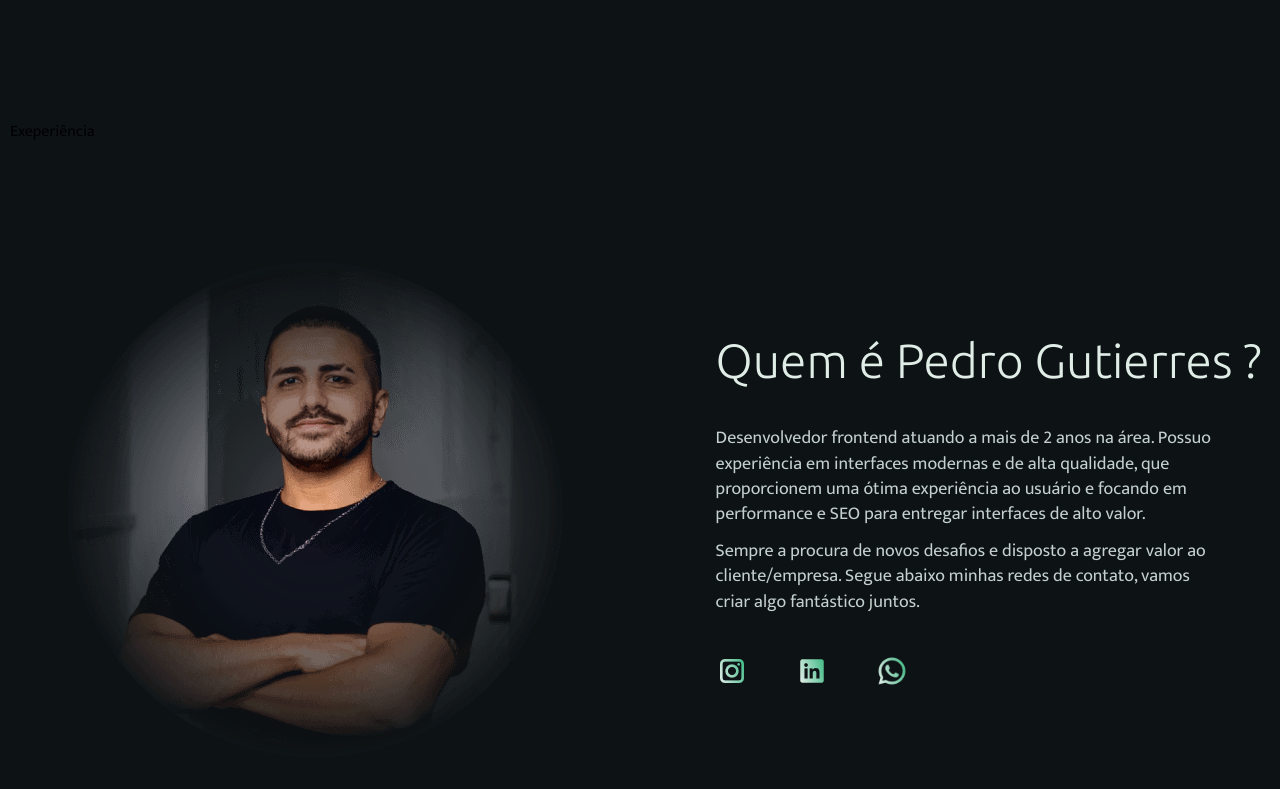
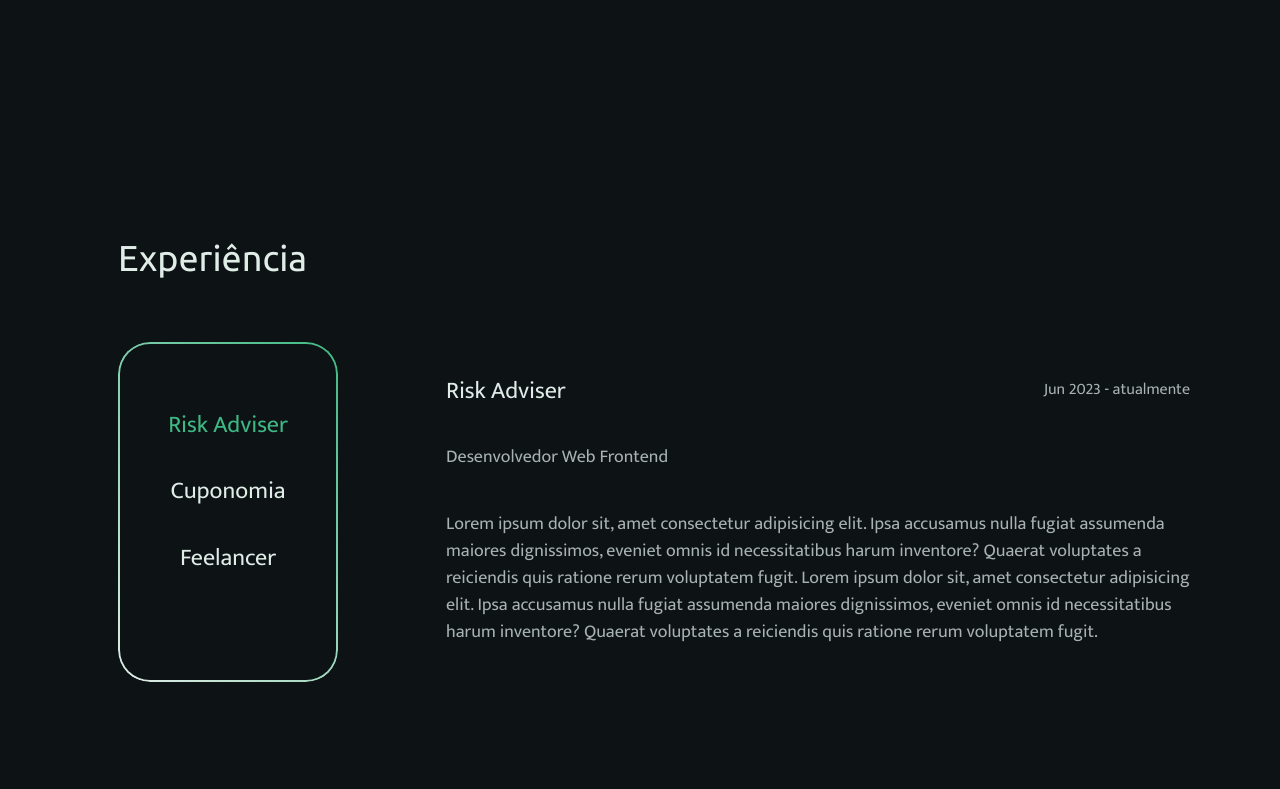
Before and after one commit to pedrogutierresbr/portfolio, a Vue app: page / in a window 1280 px wide. Shown: the part 1911-2700 px from the top of the page. Built offline with nearby package versions, Linux system fonts and the light colour scheme.

Commit message:
added scss and created style to experience fold

```diff
--- a/package.json
+++ b/package.json
@@ -21,6 +21,8 @@
     "@vue/cli-service": "~5.0.0",
     "eslint": "^7.32.0",
     "eslint-plugin-vue": "^8.0.3",
+    "node-sass": "^9.0.0",
+    "sass-loader": "^13.3.2",
     "vue-template-compiler": "^2.6.14"
   },
   "eslintConfig": {
--- a/src/components/AboutComponent.vue
+++ b/src/components/AboutComponent.vue
@@ -45,7 +45,7 @@
 
 <style scoped>
 	#about {
-		padding: 110px 0;
+		padding: 120px 0;
 		display: flex;
 		justify-content: space-between;
 		align-items: center;
--- a/src/components/ExperienceComponent.vue
+++ b/src/components/ExperienceComponent.vue
@@ -1,5 +1,61 @@
 <template>
-	<p id="experience">Exeperiência</p>
+	<div id="experience">
+		<h2>Experiência</h2>
+		<div class="experience-body">
+			<div class="experience-companies">
+				<p class="experience-company active">Risk Adviser</p>
+				<p class="experience-company">Cuponomia</p>
+				<p class="experience-company">Feelancer</p>
+			</div>
+
+			<div class="experience-contents">
+				<div class="experience-content">
+					<div class="experience-content-header">
+						<p class="experience-content-header-title">Risk Adviser</p>
+						<p class="experience-content-header-period">Jun 2023 - atualmente</p>
+					</div>
+					<p class="experience-content-ocupation">Desenvolvedor Web Frontend</p>
+					<p class="experience-content-description">
+						Lorem ipsum dolor sit, amet consectetur adipisicing elit. Ipsa accusamus nulla fugiat assumenda maiores dignissimos,
+						eveniet omnis id necessitatibus harum inventore? Quaerat voluptates a reiciendis quis ratione rerum voluptatem
+						fugit. Lorem ipsum dolor sit, amet consectetur adipisicing elit. Ipsa accusamus nulla fugiat assumenda maiores
+						dignissimos, eveniet omnis id necessitatibus harum inventore? Quaerat voluptates a reiciendis quis ratione rerum
+						voluptatem fugit.
+					</p>
+				</div>
+
+				<div class="experience-content hide">
+					<div class="experience-content-header">
+						<p class="experience-content-header-title">Cuponomia</p>
+						<p class="experience-content-header-period">Ago 2021 - Fev 2023</p>
+					</div>
+					<p class="experience-content-ocupation">Desenvolvedor Web Frontend</p>
+					<p class="experience-content-description">
+						Lorem ipsum dolor sit, amet consectetur adipisicing elit. Ipsa accusamus nulla fugiat assumenda maiores dignissimos,
+						eveniet omnis id necessitatibus harum inventore? Quaerat voluptates a reiciendis quis ratione rerum voluptatem
+						fugit. Lorem ipsum dolor sit, amet consectetur adipisicing elit. Ipsa accusamus nulla fugiat assumenda maiores
+						dignissimos, eveniet omnis id necessitatibus harum inventore? Quaerat voluptates a reiciendis quis ratione rerum
+						voluptatem fugit.
+					</p>
+				</div>
+
+				<div class="experience-content hide">
+					<div class="experience-content-header">
+						<p class="experience-content-header-title">Freelancer</p>
+						<p class="experience-content-header-period">Ago 2021 - atualmente</p>
+					</div>
+					<p class="experience-content-ocupation">Desenvolvedor Web Frontend</p>
+					<p class="experience-content-description">
+						Lorem ipsum dolor sit, amet consectetur adipisicing elit. Ipsa accusamus nulla fugiat assumenda maiores dignissimos,
+						eveniet omnis id necessitatibus harum inventore? Quaerat voluptates a reiciendis quis ratione rerum voluptatem
+						fugit. Lorem ipsum dolor sit, amet consectetur adipisicing elit. Ipsa accusamus nulla fugiat assumenda maiores
+						dignissimos, eveniet omnis id necessitatibus harum inventore? Quaerat voluptates a reiciendis quis ratione rerum
+						voluptatem fugit.
+					</p>
+				</div>
+			</div>
+		</div>
+	</div>
 </template>
 
 <script>
@@ -8,4 +64,115 @@
 	};
 </script>
 
-<style></style>
+<style scoped lang="scss">
+	#experience {
+		padding: 120px 80px 120px 108px;
+		display: flex;
+		flex-direction: column;
+		justify-content: center;
+		align-items: flex-start;
+	}
+
+	.hide {
+		display: none !important;
+	}
+
+	h2 {
+		color: #e0ede7;
+		font-size: 36px;
+		line-height: 110%;
+		text-align: center;
+		margin-bottom: 64px;
+		font-weight: 400;
+	}
+
+	.active {
+		color: #3fb984 !important;
+	}
+
+	.experience {
+		&-body {
+			display: flex;
+			justify-content: flex-start;
+			align-items: center;
+			gap: 108px;
+		}
+
+		&-companies {
+			display: flex;
+			flex-direction: column;
+			justify-content: flex-start;
+			align-items: center;
+			padding: 70px 35px;
+			color: white;
+			min-width: 220px;
+			height: 340px;
+			border-radius: 32px;
+			position: relative;
+			background: transparent;
+			border: none;
+
+			&::before {
+				content: "";
+				position: absolute;
+				inset: 0;
+				padding: 2px;
+				border-radius: 32px;
+				background: linear-gradient(45deg, #e0ede7 0%, #3fb984 100%);
+				mask: linear-gradient(#fff 0 0) content-box, linear-gradient(#fff 0 0);
+				mask-composite: exclude;
+			}
+		}
+
+		&-company {
+			font-size: 24px;
+			line-height: 110%;
+			font-weight: 400;
+			color: #e0ede7;
+			margin-bottom: 40px;
+			cursor: pointer;
+			z-index: 1000;
+		}
+
+		&-content {
+			display: flex;
+			flex-direction: column;
+			align-items: flex-start;
+
+			&-header {
+				width: 100%;
+				display: flex;
+				justify-content: space-between;
+				margin-bottom: 40px;
+
+				&-title {
+					font-size: 24px;
+					font-weight: 400;
+					line-height: 110%;
+					color: #e0ede7;
+				}
+
+				&-period {
+					font-family: Mukta, Helvetica, sans-serif;
+					font-size: 16px;
+					font-weight: 400;
+					line-height: 150%;
+					color: #a8b2b2;
+				}
+			}
+
+			&-ocupation,
+			&-description {
+				font-family: Mukta, Helvetica, sans-serif;
+				font-size: 18px;
+				font-weight: 400;
+				line-height: 150%;
+				color: #a8b2b2;
+			}
+
+			&-ocupation{
+				margin-bottom: 40px;
+			}
+		}
+	}
+</style>
```
Also changed, not shown: 1 other file (tests, documents, lock files or other folders).
